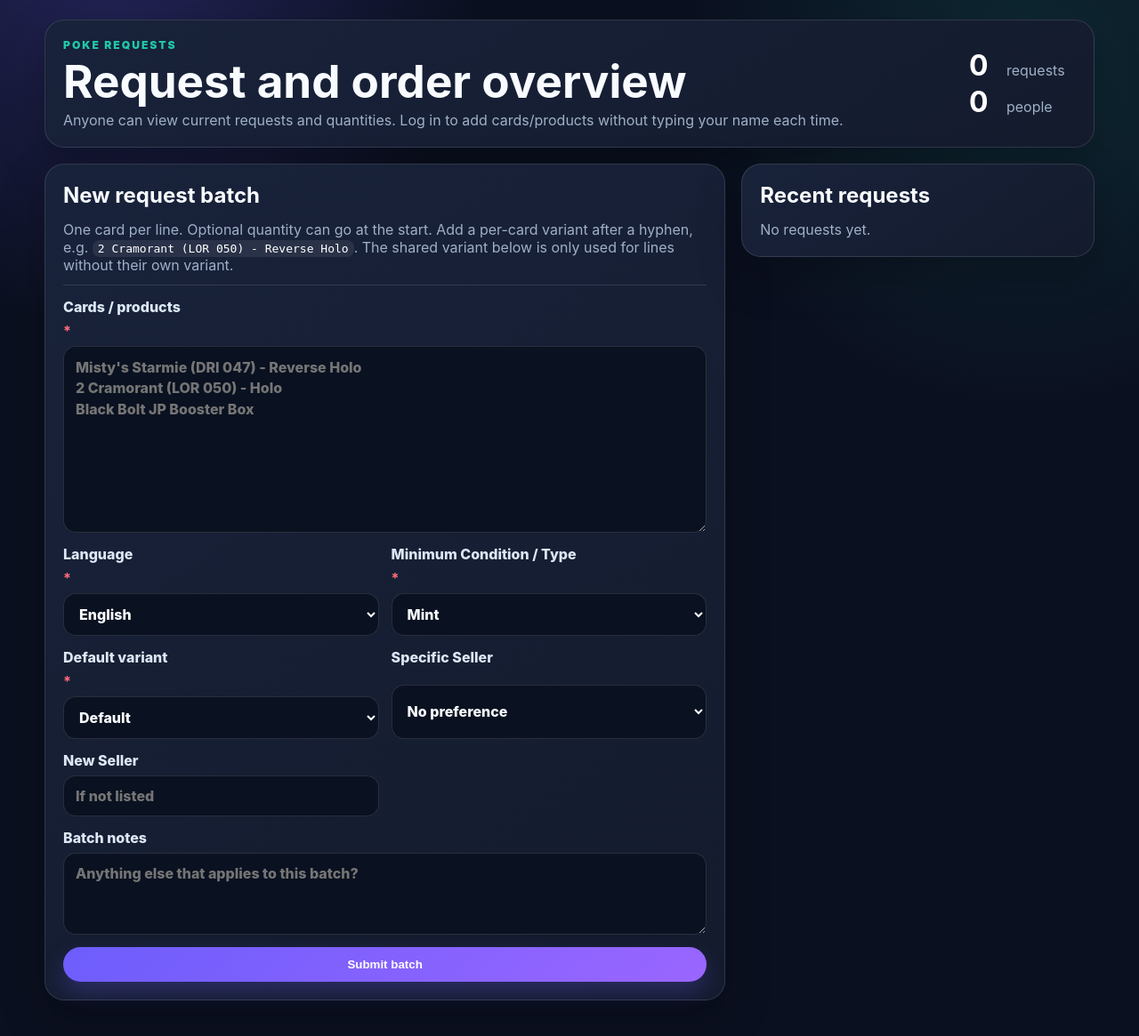
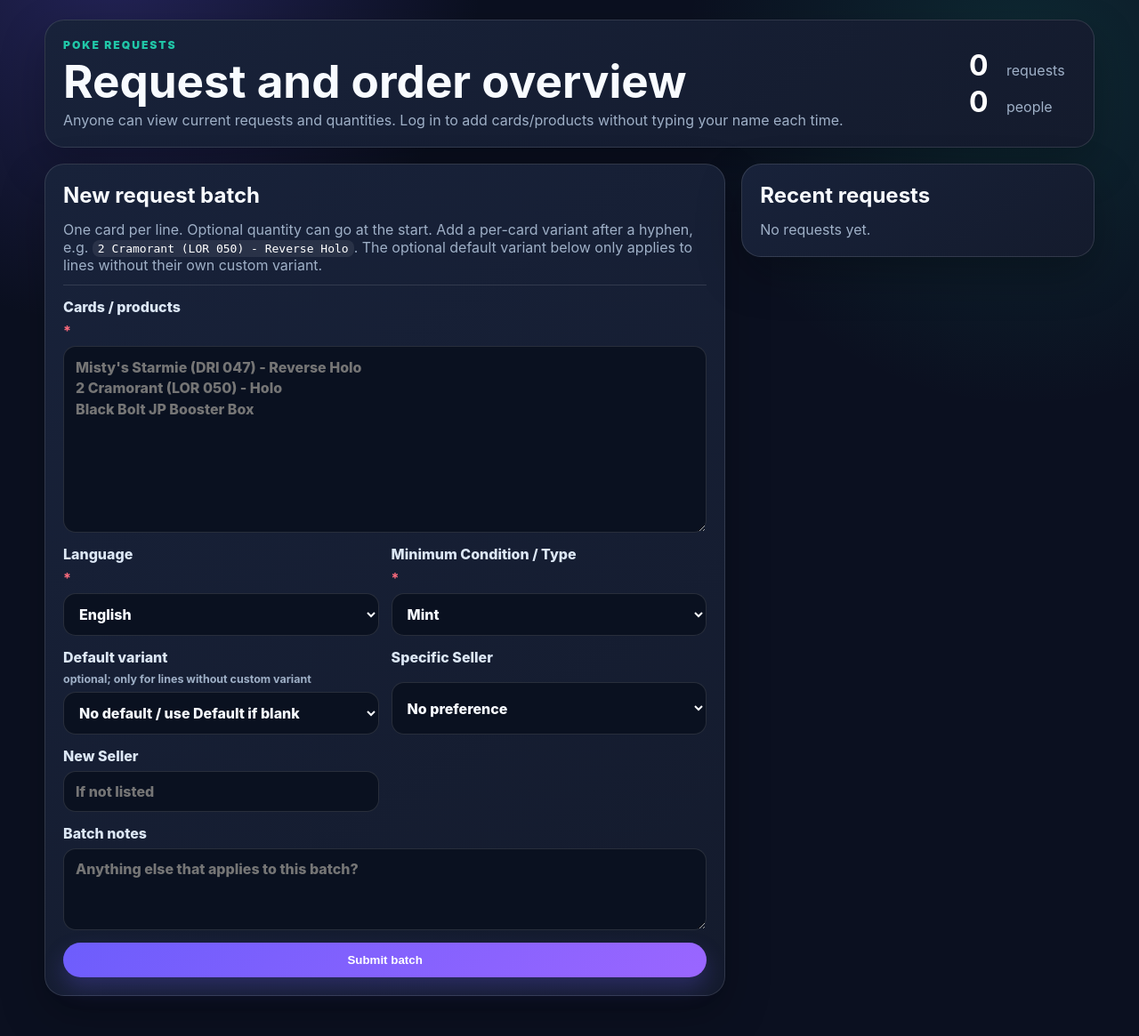
Before and after one commit to BorderM/PokemonOrders, a Flask app: page / in a window 1280 px wide. Shown: the part 50-1215 px from the top of the page at 89% size. After the commit the page ends 1170 px from the top, so only its background shows below. Run offline with Flask 3, Linux system fonts and the light colour scheme; the visitor is signed in with stand-in values (Sample User, id 1); data comes from the database, SQL or seed files in the repository; data that the repository does not hold is empty.

Commit message:
Make default variant optional

```diff
--- a/pokemonorders/app.py
+++ b/pokemonorders/app.py
@@ -135,7 +135,7 @@ def create_app() -> Flask:
                 "card_name_code": request.form["card_name_code"],
                 "variant": request.form.get("variant"),
             }]
-        required = ["language", "minimum_condition", "variant"]
+        required = ["language", "minimum_condition"]
         missing = [field for field in required if not request.form.get(field)]
         if missing or not cards:
             flash("Add at least one card and fill in all required shared fields.", "error")
@@ -151,7 +151,7 @@ def create_app() -> Flask:
                 "language": request.form["language"],
                 "quantity": card["quantity"],
                 "minimum_condition": request.form["minimum_condition"],
-                "variant": card["variant"] or request.form["variant"],
+                "variant": card["variant"] or request.form.get("variant") or "Default",
                 "seller": request.form.get("seller"),
                 "new_seller": request.form.get("new_seller"),
                 "notes": request.form.get("notes"),
--- a/static/styles.css
+++ b/static/styles.css
@@ -56,6 +56,7 @@ code { background: rgba(255,255,255,.08); padding: 2px 6px; border-radius: 8px;
 .form-intro { border-bottom: 1px solid var(--line); padding-bottom: 12px; }
 label { display: grid; gap: 7px; color: #dce7f5; font-weight: 800; }
 label b { color: var(--danger); }
+.optional { color: var(--muted); font-size: .78rem; font-weight: 700; }
 input, select, textarea { width: 100%; border: 1px solid var(--line); border-radius: 14px; background: #0a1120; color: var(--text); padding: 12px 13px; font: inherit; }
 textarea { min-height: 92px; resize: vertical; }
 .bulk-cards { min-height: 210px; line-height: 1.45; }
--- a/templates/index.html
+++ b/templates/index.html
@@ -18,7 +18,7 @@
   <form class="card request-form bulk-form" method="post" action="{{ url_for('submit_request') }}">
     <div class="form-intro wide">
       <h2>New request batch</h2>
-      <p class="muted">One card per line. Optional quantity can go at the start. Add a per-card variant after a hyphen, e.g. <code>2 Cramorant (LOR 050) - Reverse Holo</code>. The shared variant below is only used for lines without their own variant.</p>
+      <p class="muted">One card per line. Optional quantity can go at the start. Add a per-card variant after a hyphen, e.g. <code>2 Cramorant (LOR 050) - Reverse Holo</code>. The optional default variant below only applies to lines without their own custom variant.</p>
     </div>
 
     <label class="wide">Cards / products <b>*</b>
@@ -27,7 +27,7 @@
 
     <label>Language <b>*</b><select required name="language">{% for item in languages %}<option>{{ item }}</option>{% endfor %}</select></label>
     <label>Minimum Condition / Type <b>*</b><select required name="minimum_condition">{% for item in conditions %}<option>{{ item }}</option>{% endfor %}</select></label>
-    <label>Default variant <b>*</b><select required name="variant">{% for item in variants %}<option>{{ item }}</option>{% endfor %}</select></label>
+    <label>Default variant <span class="optional">optional; only for lines without custom variant</span><select name="variant"><option value="">No default / use Default if blank</option>{% for item in variants %}<option>{{ item }}</option>{% endfor %}</select></label>
     <label>Specific Seller<select name="seller"><option value="">No preference</option>{% for item in sellers %}<option>{{ item }}</option>{% endfor %}</select></label>
     <label>New Seller<input name="new_seller" placeholder="If not listed"></label>
     <label class="wide">Batch notes<textarea name="notes" placeholder="Anything else that applies to this batch?"></textarea></label>
```
Also changed, not shown: tests/test_app.py (+20 -0 lines), README.md.
